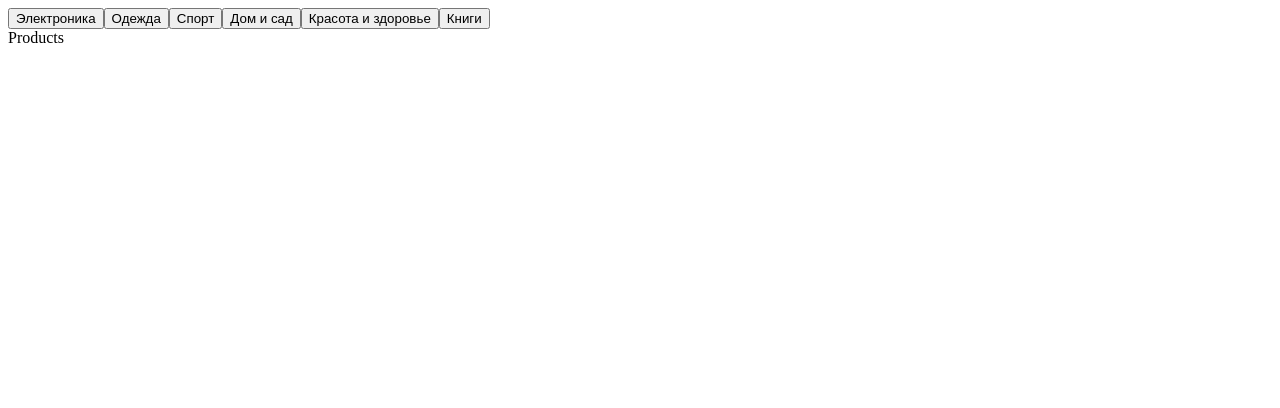
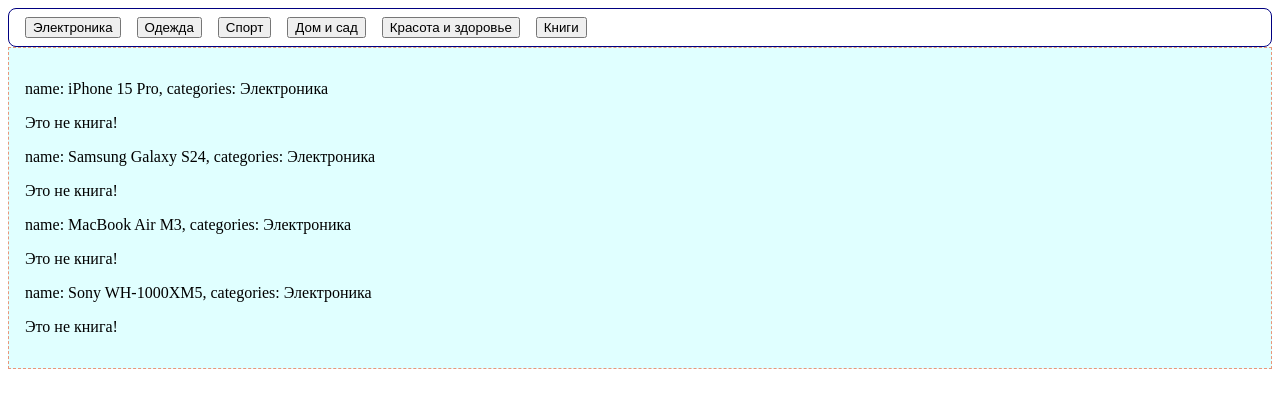
Before and after one commit to dralexey7/react-e-school-25-26-lections, a React (Vite) app: page / in a window 1280 px wide. Both pictures are taken after a click on the button "Электроника". Shown: the top 408 px of the page. Built offline with nearby package versions, Linux system fonts and the light colour scheme.

Commit message:
lection2

```diff
--- a/package.json
+++ b/package.json
@@ -10,6 +10,7 @@
     "preview": "vite preview"
   },
   "dependencies": {
+    "classnames": "^2.5.1",
     "react": "^19.2.0",
     "react-dom": "^19.2.0"
   },
--- a/src/components/Categories.tsx
+++ b/src/components/Categories/Categories.tsx
@@ -1,4 +1,5 @@
-import { Category } from "./Category";
+import { Category } from "../Category";
+import styles from "./styles.module.css";
 
 interface CategoriesProps {
   categories: string[];
@@ -9,11 +10,11 @@
   categories,
   onCategorySelect,
 }) => {
-  console.log(categories);
   return (
-    <div id="categories">
+    <div id="categories" className={styles.container}>
       {categories.map((category) => (
         <Category
+          key={category}
           name={category}
           onClick={() => {
             onCategorySelect(category);
--- /dev/null
+++ b/src/components/Categories/styles.module.css
@@ -0,0 +1,7 @@
+.container {
+    display: flex;
+    gap: 16px;
+    border: 1px solid navy;
+    border-radius: 8px;
+    padding: 8px 16px;
+}
--- a/src/components/Category.tsx
+++ b/src/components/Category.tsx
@@ -4,5 +4,9 @@
 }
 
 export const Category: React.FC<CategoryProps> = ({ name, onClick }) => {
-  return <button onClick={onClick}>{name}</button>;
+  return (
+    <div>
+      <button onClick={onClick}>{name}</button>
+    </div>
+  );
 };
--- /dev/null
+++ b/src/components/Product.tsx
@@ -0,0 +1,18 @@
+import type { Product as ProductType } from "../types/Product";
+
+interface ProductProps {
+  product: ProductType;
+}
+
+export const Product: React.FC<ProductProps> = ({ product }) => {
+  const isBooks = product.categories.some((category) => category === "Книги");
+
+  return (
+    <div>
+      <p>{`name: ${product.name}, categories: ${product.categories.join(
+        " | "
+      )}`}</p>
+      {isBooks ? <p>Читать хорошо</p> : <p>Это не книга!</p>}
+    </div>
+  );
+};
--- /dev/null
+++ b/src/components/Products/Products.tsx
@@ -0,0 +1,22 @@
+import type { Product as ProductType } from "../../types/Product";
+import { Product } from "../Product";
+import styles from "./styles.module.css";
+import cn from "classnames";
+
+interface ProductsProps {
+  products?: ProductType[];
+}
+
+export const Products: React.FC<ProductsProps> = ({ products }) => {
+  if (!products) {
+    return null;
+  }
+
+  return (
+    <div className={cn(styles.container, styles.secondClass)}>
+      {products.map((product) => (
+        <Product product={product} key={product.id} />
+      ))}
+    </div>
+  );
+};
--- /dev/null
+++ b/src/components/Products/styles.module.css
@@ -0,0 +1,8 @@
+.container {
+    border: 1px dashed darksalmon;
+    padding: 16px;
+}
+
+.secondClass {
+    background-color: lightcyan;
+}
--- a/src/pages/ProductsPage.tsx
+++ b/src/pages/ProductsPage.tsx
@@ -1,25 +1,37 @@
-import { Categories } from "../components/Categories";
+import { useState } from "react";
+import { Categories } from "../components/Categories/Categories";
+import { Products } from "../components/Products/Products";
 import { mockProducts } from "../materials/mock";
 
 const data = mockProducts;
 
-export const ProductsPage = () => {
-  const categories = Array.from(
+const calculateDefaultCategories = () => {
+  return Array.from(
     new Set(
       data.reduce((acc, val) => {
         return [...acc, ...val.categories];
       }, [] as string[])
     )
   );
+};
+
+export const ProductsPage = () => {
+  const [selectedCategory, setSelectedCategory] = useState<string | null>(null);
+
+  const categories = calculateDefaultCategories();
 
   const onCategorySelect = (name: string) => {
-    console.log(name);
+    setSelectedCategory(name);
   };
+
+  const filteredProducts = data.filter((product) =>
+    product.categories.some((category) => category === selectedCategory)
+  );
 
   return (
     <div>
       <Categories categories={categories} onCategorySelect={onCategorySelect} />
-      Products
+      <Products products={filteredProducts} />
     </div>
   );
 };
--- /dev/null
+++ b/src/types/Product.ts
@@ -0,0 +1,7 @@
+export interface Product {
+  id: string;
+  price: number;
+  name: string;
+  description: string;
+  categories: string[];
+}
```
Also changed, not shown: 1 other file (tests, documents, lock files or other folders).
